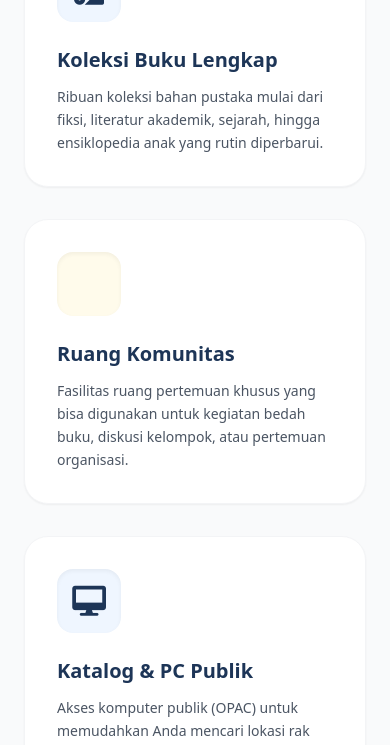
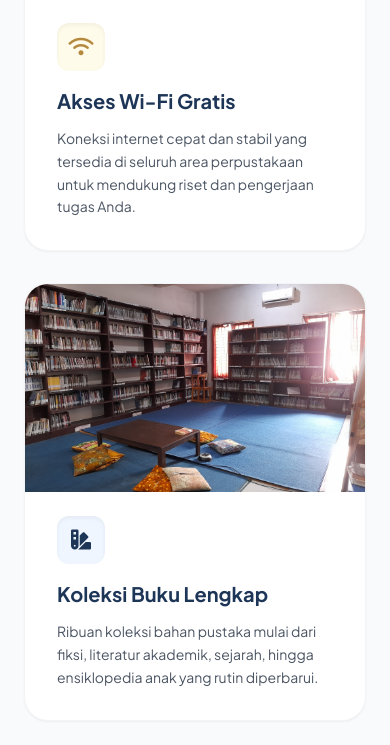
Before and after one commit to amengpw/perpus_ganesa, a Django app: page /fasilitas/ in a window 390 px wide. Shown: the part 1161-1906 px from the top of the page. Run offline with Django 5.2, Linux system fonts and the light colour scheme; some libraries are stand-ins or nearby versions.

Commit message:
Update kontak, dan fasilitas

```diff
--- a/website/templates/fasilitas.html
+++ b/website/templates/fasilitas.html
@@ -1,93 +1,9 @@
-<!doctype html>
-<html lang="id" class="scroll-smooth">
-  <head>
-    <meta charset="UTF-8" />
-    <meta name="viewport" content="width=device-width, initial-scale=1.0" />
-    <title>Fasilitas - Perpustakaan Ganesa</title>
-    <script src="https://cdn.tailwindcss.com"></script>
-    <link href="https://cdnjs.cloudflare.com/ajax/libs/font-awesome/6.0.0/css/all.min.css" rel="stylesheet" />
-    <link href="https://unpkg.com/aos@2.3.1/dist/aos.css" rel="stylesheet">
-    <style>
-      html { scroll-behavior: smooth; }
-    </style>
-  </head>
-  <body class="bg-[#F8FAFC] text-gray-900">
+{% extends 'base.html' %}
+{% load static %}
 
-    <nav class="bg-[#F8FAFC] shadow-md sticky top-0 z-50">
-      <div class="container mx-auto px-6 py-4">
-        <div class="flex justify-between items-center">
-          <a href="/" class="flex items-center space-x-3">
-            <div class="w-12 h-12 bg-gray-200 flex items-center justify-center rounded text-sm text-gray-500 overflow-hidden">
-              <i class="fa-solid fa-book-open"></i>
-            </div>
-            <div class="flex flex-col justify-center mt-1">
-              <span class="text-3xl font-black text-[#1D3557] leading-none tracking-tight">GANESA</span>
-              <span class="text-xs font-bold text-[#B5893E] tracking-[0.3em] leading-none mt-1">PERPUSTAKAAN</span>
-            </div>
-          </a>
+{% block title %}Fasilitas - Perpustakaan Ganesa{% endblock %}
 
-          <button id="mobile-menu-button" class="md:hidden text-[#1D3557] hover:text-[#B5893E] focus:outline-none text-2xl">
-            <i class="fa-solid fa-bars"></i>
-          </button>
-
-          <div class="hidden md:flex space-x-10 items-center text-base lg:text-lg font-bold text-[#1D3557]">
-            <a href="/" class="hover:text-[#B5893E] transition flex items-center">BERANDA</a>
-
-            <div class="relative group py-2">
-              <a href="#" class="hover:text-[#B5893E] flex items-center transition cursor-pointer">
-                TENTANG <i class="fa-solid fa-chevron-down ml-2 text-xs mt-1"></i>
-              </a>
-              <div class="absolute top-full left-0 mt-2 w-64 bg-white border border-gray-100 rounded-xl shadow-xl opacity-0 invisible group-hover:opacity-100 group-hover:visible transition-all duration-300 z-50">
-                <div class="py-2">
-                  <a href="/profil/" class="block px-6 py-3 text-sm font-semibold text-gray-600 hover:bg-amber-50 hover:text-[#B5893E]">Profil Perpustakaan</a>
-                  <a href="/denah/" class="block px-6 py-3 text-sm font-semibold text-gray-600 hover:bg-amber-50 hover:text-[#B5893E]">Denah & Lokasi</a>
-                  <a href="/staff/" class="block px-6 py-3 text-sm font-semibold text-gray-600 hover:bg-amber-50 hover:text-[#B5893E]">Pimpinan & Staff</a>
-                </div>
-              </div>
-            </div>
-
-            <div class="relative group py-2">
-              <a href="#" class="hover:text-[#B5893E] flex items-center transition cursor-pointer uppercase">
-                LAYANAN <i class="fa-solid fa-chevron-down ml-2 text-xs mt-1"></i>
-              </a>
-              <div class="absolute top-full left-0 mt-2 w-64 bg-white border border-gray-100 rounded-xl shadow-xl opacity-0 invisible group-hover:opacity-100 group-hover:visible transition-all duration-300 z-50">
-                <div class="py-2">
-                  <a href="{% url 'fasilitas' %}" class="block px-6 py-3 text-sm font-semibold text-gray-600 hover:bg-amber-50 hover:text-[#B5893E]">Fasilitas Perpustakaan</a>
-                  <a href="{% url 'peminjaman' %}" class="block px-6 py-3 text-sm font-semibold text-gray-600 hover:bg-amber-50 hover:text-[#B5893E]">Prosedur Pinjam</a>
-                </div>
-              </div>
-            </div>
-
-            <div class="relative group py-2">
-              <a href="#" class="hover:text-[#B5893E] flex items-center transition cursor-pointer uppercase">
-                PANDUAN <i class="fa-solid fa-chevron-down ml-2 text-xs mt-1"></i>
-              </a>
-              <div class="absolute top-full left-0 mt-2 w-72 bg-white border border-gray-100 rounded-xl shadow-xl opacity-0 invisible group-hover:opacity-100 group-hover:visible transition-all duration-300 z-50">
-                <div class="py-2">
-                  <a href="/tutorial-member/" class="block px-6 py-3 text-sm font-semibold text-gray-600 hover:bg-amber-50 hover:text-[#B5893E]">Tutorial Membuat Kartu Member</a>
-                  <a href="/tata-tertib/" class="block px-6 py-3 text-sm font-semibold text-gray-600 hover:bg-amber-50 hover:text-[#B5893E]">Tata Tertib</a>
-                </div>
-              </div>
-            </div>
-
-            <a href="/#rekomendasi" class="hover:text-[#B5893E] uppercase">Top Buku</a>
-            <a href="/#agenda" class="hover:text-[#B5893E] transition flex items-center">AGENDA</a>
-            <a href="/#dokumentasi" class="hover:text-[#B5893E] uppercase">Dokumentasi</a>
-            <a href="/#kontak" class="hover:text-[#B5893E] transition flex items-center">KONTAK</a>
-          </div>
-        </div>
-
-        <div id="mobile-menu" class="hidden md:hidden mt-4 pb-4 flex flex-col space-y-4 font-bold text-[#1D3557] border-t pt-4">
-          <a href="/" class="hover:text-[#B5893E]">BERANDA</a>
-          <a href="/profil/" class="hover:text-[#B5893E]">TENTANG KAMI</a>
-          <a href="{% url 'fasilitas' %}" class="hover:text-[#B5893E]">LAYANAN KAMI</a>
-          <a href="/#agenda" class="hover:text-[#B5893E]">AGENDA</a>
-          <a href="/#kontak" class="hover:text-[#B5893E]">KONTAK</a>
-        </div>
-      </div>
-    </nav>
-
-
+{% block content %}
     <main class="min-h-screen pt-10">
       <section id="layanan" class="py-16 bg-gray-50 border-y border-gray-100">
         <div class="container mx-auto px-6 max-w-7xl">
@@ -101,74 +17,87 @@
           </div>
 
           <div class="grid grid-cols-1 md:grid-cols-2 lg:grid-cols-3 gap-8">
-            <div data-aos="fade-up" data-aos-delay="100" class="bg-white p-8 rounded-3xl shadow-sm hover:shadow-xl hover:-translate-y-2 transition-all duration-300 border border-gray-100 group">
-              <div class="w-16 h-16 bg-blue-50 text-[#1D3557] rounded-2xl flex items-center justify-center text-3xl mb-6 group-hover:bg-[#1D3557] group-hover:text-white transition-colors duration-300 shadow-inner">
+
+            <div data-aos="fade-up" data-aos-delay="100" class="bg-white rounded-3xl shadow-sm hover:shadow-xl hover:-translate-y-2 transition-all duration-300 border border-gray-100 group overflow-hidden flex flex-col">
+              <div class="h-52 w-full overflow-hidden">
+                <img src="{% static 'images/fasilitas/ruang_baca.jpg' %}" alt="Ruang Baca Ganesa" class="w-full h-full object-cover group-hover:scale-110 transition-transform duration-500">
+              </div>
+              <div class="p-8 pt-6 flex-grow">
+                <div class="w-12 h-12 bg-blue-50 text-[#1D3557] rounded-xl flex items-center justify-center text-xl mb-4 group-hover:bg-[#1D3557] group-hover:text-white transition-colors duration-300 shadow-inner">
                   <i class="fa-solid fa-book-open-reader"></i>
                 </div>
                 <h3 class="text-xl font-bold text-[#1D3557] mb-3">Ruang Baca Nyaman</h3>
-              <p class="text-gray-600 leading-relaxed text-sm md:text-base">Area membaca yang tenang, sejuk, dan dilengkapi tempat duduk ergonomis agar Anda betah berlama-lama menyelami isi buku.</p>
+                <p class="text-gray-600 leading-relaxed text-sm">Area membaca yang tenang, sejuk, dan dilengkapi tempat duduk ergonomis agar Anda betah berlama-lama menyelami isi buku.</p>
+              </div>
             </div>
 
-            <div data-aos="fade-up" data-aos-delay="200" class="bg-white p-8 rounded-3xl shadow-sm hover:shadow-xl hover:-translate-y-2 transition-all duration-300 border border-gray-100 group">
-              <div class="w-16 h-16 bg-amber-50 text-[#B5893E] rounded-2xl flex items-center justify-center text-3xl mb-6 group-hover:bg-[#B5893E] group-hover:text-white transition-colors duration-300 shadow-inner">
+            <div data-aos="fade-up" data-aos-delay="200" class="bg-white rounded-3xl shadow-sm hover:shadow-xl hover:-translate-y-2 transition-all duration-300 border border-gray-100 group overflow-hidden flex flex-col">
+              <div class="h-52 w-full overflow-hidden">
+                <img src="{% static 'images/fasilitas/wifi.jpg' %}" alt="Area Wi-Fi Ganesa" class="w-full h-full object-cover group-hover:scale-110 transition-transform duration-500">
+              </div>
+              <div class="p-8 pt-6 flex-grow">
+                <div class="w-12 h-12 bg-amber-50 text-[#B5893E] rounded-xl flex items-center justify-center text-xl mb-4 group-hover:bg-[#B5893E] group-hover:text-white transition-colors duration-300 shadow-inner">
                   <i class="fa-solid fa-wifi"></i>
                 </div>
                 <h3 class="text-xl font-bold text-[#1D3557] mb-3">Akses Wi-Fi Gratis</h3>
-              <p class="text-gray-600 leading-relaxed text-sm md:text-base">Koneksi internet cepat dan stabil yang tersedia di seluruh area perpustakaan untuk mendukung riset dan pengerjaan tugas Anda.</p>
+                <p class="text-gray-600 leading-relaxed text-sm">Koneksi internet cepat dan stabil yang tersedia di seluruh area perpustakaan untuk mendukung riset dan pengerjaan tugas Anda.</p>
+              </div>
             </div>
 
-            <div data-aos="fade-up" data-aos-delay="300" class="bg-white p-8 rounded-3xl shadow-sm hover:shadow-xl hover:-translate-y-2 transition-all duration-300 border border-gray-100 group">
-              <div class="w-16 h-16 bg-blue-50 text-[#1D3557] rounded-2xl flex items-center justify-center text-3xl mb-6 group-hover:bg-[#1D3557] group-hover:text-white transition-colors duration-300 shadow-inner">
+            <div data-aos="fade-up" data-aos-delay="300" class="bg-white rounded-3xl shadow-sm hover:shadow-xl hover:-translate-y-2 transition-all duration-300 border border-gray-100 group overflow-hidden flex flex-col">
+              <div class="h-52 w-full overflow-hidden">
+                <img src="{% static 'images/fasilitas/buku.jpg' %}" alt="Koleksi Buku Ganesa" class="w-full h-full object-cover group-hover:scale-110 transition-transform duration-500">
+              </div>
+              <div class="p-8 pt-6 flex-grow">
+                <div class="w-12 h-12 bg-blue-50 text-[#1D3557] rounded-xl flex items-center justify-center text-xl mb-4 group-hover:bg-[#1D3557] group-hover:text-white transition-colors duration-300 shadow-inner">
                   <i class="fa-solid fa-swatchbook"></i>
                 </div>
                 <h3 class="text-xl font-bold text-[#1D3557] mb-3">Koleksi Buku Lengkap</h3>
-              <p class="text-gray-600 leading-relaxed text-sm md:text-base">Ribuan koleksi bahan pustaka mulai dari fiksi, literatur akademik, sejarah, hingga ensiklopedia anak yang rutin diperbarui.</p>
+                <p class="text-gray-600 leading-relaxed text-sm">Ribuan koleksi bahan pustaka mulai dari fiksi, literatur akademik, sejarah, hingga ensiklopedia anak yang rutin diperbarui.</p>
+              </div>
             </div>
 
-            <div data-aos="fade-up" data-aos-delay="400" class="bg-white p-8 rounded-3xl shadow-sm hover:shadow-xl hover:-translate-y-2 transition-all duration-300 border border-gray-100 group">
-              <div class="w-16 h-16 bg-amber-50 text-[#B5893E] rounded-2xl flex items-center justify-center text-3xl mb-6 group-hover:bg-[#B5893E] group-hover:text-white transition-colors duration-300 shadow-inner">
+            <div data-aos="fade-up" data-aos-delay="400" class="bg-white rounded-3xl shadow-sm hover:shadow-xl hover:-translate-y-2 transition-all duration-300 border border-gray-100 group overflow-hidden flex flex-col">
+              <div class="h-52 w-full overflow-hidden">
+                <img src="{% static 'images/fasilitas/ruang_komunitas.jpg' %}" alt="Ruang Pertemuan Ganesa" class="w-full h-full object-cover group-hover:scale-110 transition-transform duration-500">
+              </div>
+              <div class="p-8 pt-6 flex-grow">
+                <div class="w-12 h-12 bg-amber-50 text-[#B5893E] rounded-xl flex items-center justify-center text-xl mb-4 group-hover:bg-[#B5893E] group-hover:text-white transition-colors duration-300 shadow-inner">
                   <i class="fa-solid fa-users-rectangle"></i>
                 </div>
                 <h3 class="text-xl font-bold text-[#1D3557] mb-3">Ruang Komunitas</h3>
-              <p class="text-gray-600 leading-relaxed text-sm md:text-base">Fasilitas ruang pertemuan khusus yang bisa digunakan untuk kegiatan bedah buku, diskusi kelompok, atau pertemuan organisasi.</p>
+                <p class="text-gray-600 leading-relaxed text-sm">Fasilitas ruang pertemuan khusus yang bisa digunakan untuk kegiatan bedah buku, diskusi kelompok, atau pertemuan organisasi.</p>
+              </div>
             </div>
 
-            <div data-aos="fade-up" data-aos-delay="500" class="bg-white p-8 rounded-3xl shadow-sm hover:shadow-xl hover:-translate-y-2 transition-all duration-300 border border-gray-100 group">
-              <div class="w-16 h-16 bg-blue-50 text-[#1D3557] rounded-2xl flex items-center justify-center text-3xl mb-6 group-hover:bg-[#1D3557] group-hover:text-white transition-colors duration-300 shadow-inner">
+            <div data-aos="fade-up" data-aos-delay="500" class="bg-white rounded-3xl shadow-sm hover:shadow-xl hover:-translate-y-2 transition-all duration-300 border border-gray-100 group overflow-hidden flex flex-col">
+              <div class="h-52 w-full overflow-hidden">
+                <img src="{% static 'images/fasilitas/katalog.jpg' %}" alt="PC Publik Ganesa" class="w-full h-full object-cover group-hover:scale-110 transition-transform duration-500">
+              </div>
+              <div class="p-8 pt-6 flex-grow">
+                <div class="w-12 h-12 bg-blue-50 text-[#1D3557] rounded-xl flex items-center justify-center text-xl mb-4 group-hover:bg-[#1D3557] group-hover:text-white transition-colors duration-300 shadow-inner">
                   <i class="fa-solid fa-desktop"></i>
                 </div>
                 <h3 class="text-xl font-bold text-[#1D3557] mb-3">Katalog & PC Publik</h3>
-              <p class="text-gray-600 leading-relaxed text-sm md:text-base">Akses komputer publik (OPAC) untuk memudahkan Anda mencari lokasi rak buku secara digital tanpa perlu berkeliling.</p>
+                <p class="text-gray-600 leading-relaxed text-sm">Akses komputer publik (OPAC) untuk memudahkan Anda mencari lokasi rak buku secara digital tanpa perlu berkeliling.</p>
+              </div>
             </div>
 
-            <div data-aos="fade-up" data-aos-delay="600" class="bg-white p-8 rounded-3xl shadow-sm hover:shadow-xl hover:-translate-y-2 transition-all duration-300 border border-gray-100 group">
-              <div class="w-16 h-16 bg-amber-50 text-[#B5893E] rounded-2xl flex items-center justify-center text-3xl mb-6 group-hover:bg-[#B5893E] group-hover:text-white transition-colors duration-300 shadow-inner">
+            <div data-aos="fade-up" data-aos-delay="600" class="bg-white rounded-3xl shadow-sm hover:shadow-xl hover:-translate-y-2 transition-all duration-300 border border-gray-100 group overflow-hidden flex flex-col">
+              <div class="h-52 w-full overflow-hidden">
+                <img src="{% static 'images/fasilitas/area_anak.jpg' %}" alt="Kids Corner Ganesa" class="w-full h-full object-cover group-hover:scale-110 transition-transform duration-500">
+              </div>
+              <div class="p-8 pt-6 flex-grow">
+                <div class="w-12 h-12 bg-amber-50 text-[#B5893E] rounded-xl flex items-center justify-center text-xl mb-4 group-hover:bg-[#B5893E] group-hover:text-white transition-colors duration-300 shadow-inner">
                   <i class="fa-solid fa-child-reaching"></i>
                 </div>
                 <h3 class="text-xl font-bold text-[#1D3557] mb-3">Area Anak (Kids Corner)</h3>
-              <p class="text-gray-600 leading-relaxed text-sm md:text-base">Area khusus yang dirancang interaktif dan aman dengan koleksi buku bergambar untuk menumbuhkan minat baca sejak dini.</p>
+                <p class="text-gray-600 leading-relaxed text-sm">Area khusus yang dirancang interaktif dan aman dengan koleksi buku bergambar untuk menumbuhkan minat baca sejak dini.</p>
               </div>
+            </div>
+
           </div>
         </div>
       </section>
     </main>
-
-
-    <footer class="bg-[#0F172A] py-12 text-center text-gray-500 text-[10px] tracking-[0.3em] uppercase">
-      &copy; 2026 Ganesa Library Systems. "Karena Membaca Itu Menyenangkan"
-    </footer>
-
-    <script src="https://unpkg.com/aos@2.3.1/dist/aos.js"></script>
-    <script>
-      AOS.init({ duration: 800, once: true });
-
-      const mobileBtn = document.getElementById("mobile-menu-button");
-      const navMenu = document.getElementById("mobile-menu");
-      if (mobileBtn && navMenu) {
-        mobileBtn.addEventListener("click", () => {
-          navMenu.classList.toggle("hidden");
-        });
-      }
-    </script>
-  </body>
-</html>
+{% endblock content %}
```
Also changed, not shown: website/templates/index.html (+7 -7 lines), website/static/images/fasilitas/area_anak.jpg (added), website/static/images/fasilitas/buku.jpg (added), 4 other files. Lines whose indentation alone changed are shown as unchanged.
